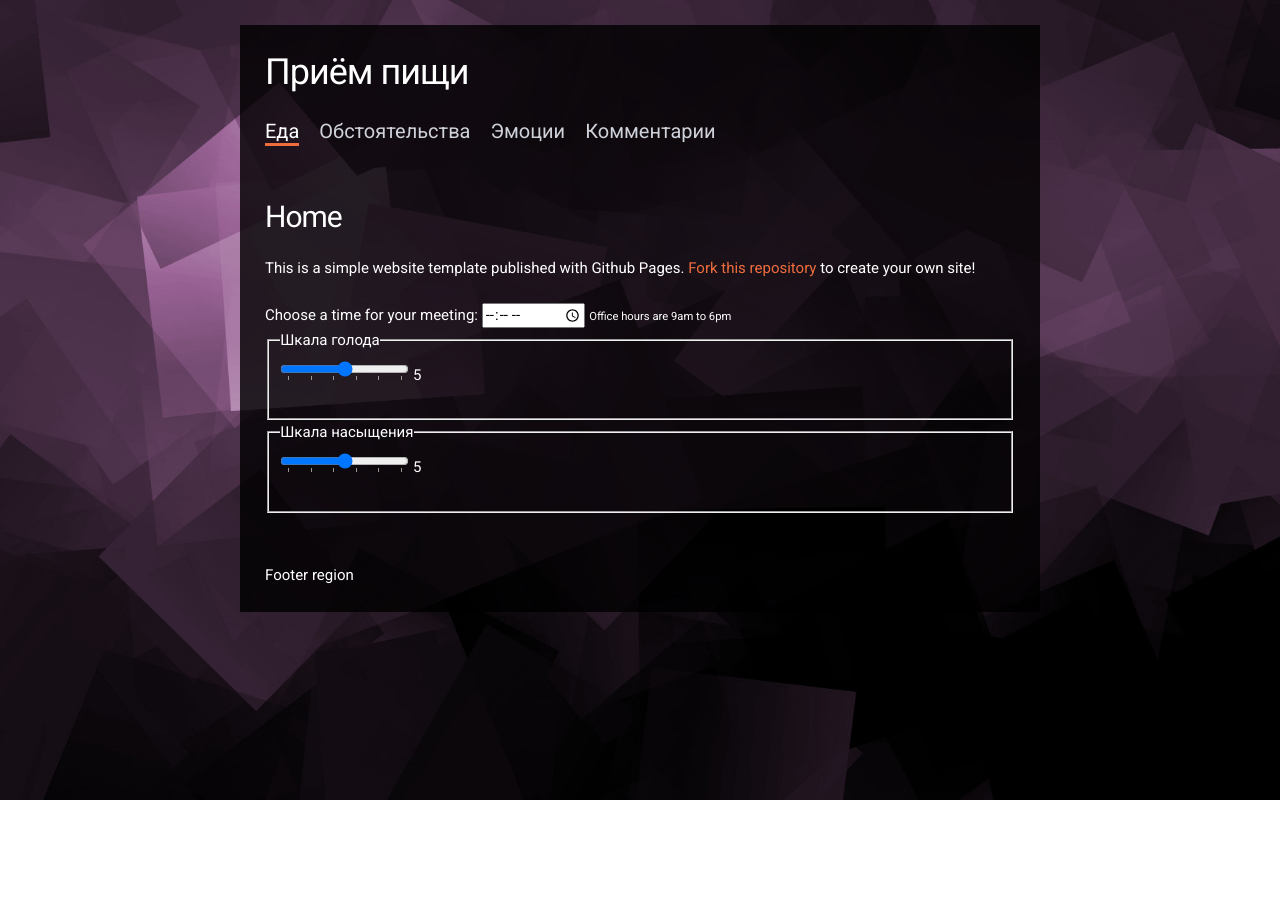
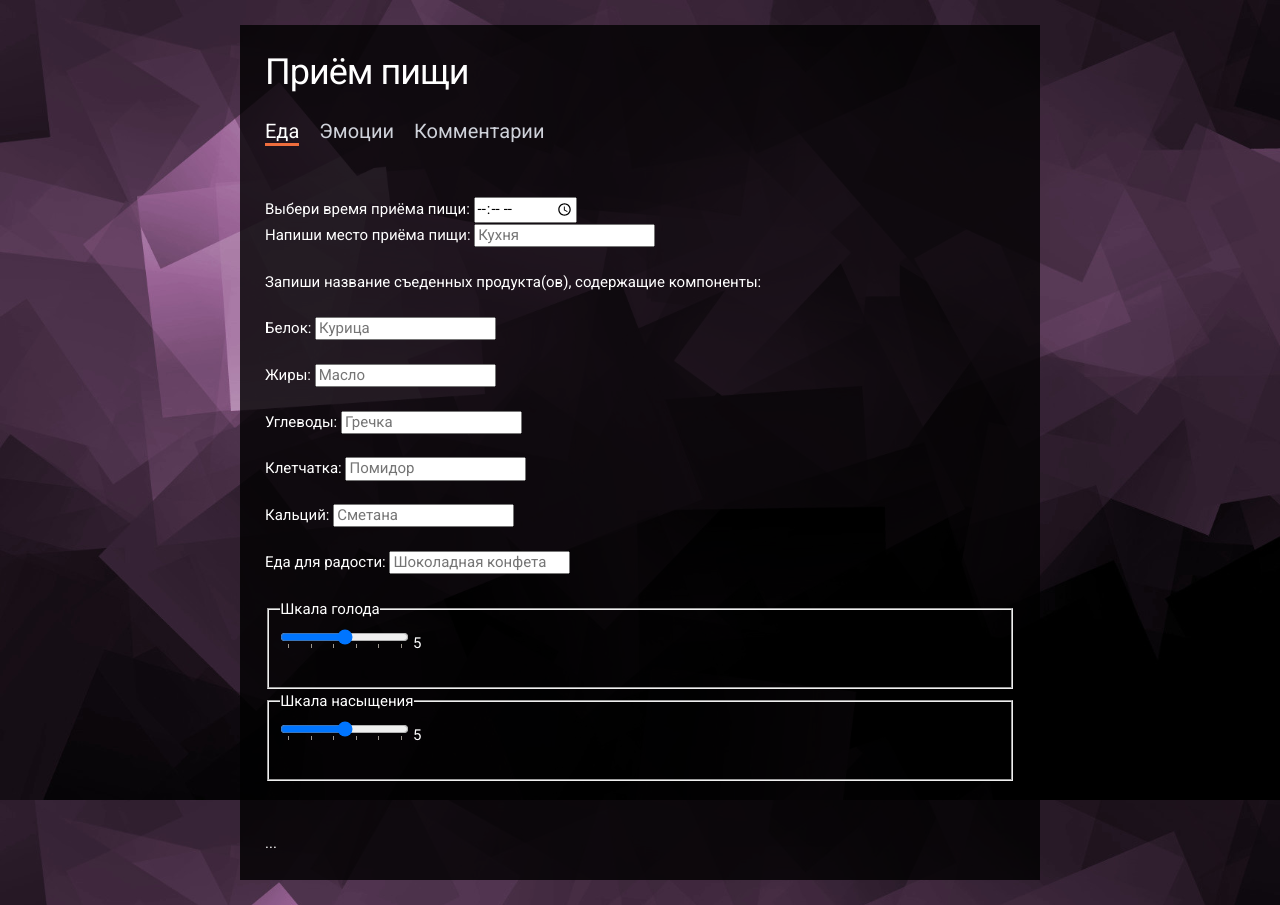
Before and after one commit to rainbowbrained/ED_bot, a plain HTML site: page index.html in a window 1280 px wide. Before the commit the page ends 800 px from the top, so only its background shows below. Drawn offline with nearby package versions, Linux system fonts and the light colour scheme.

Commit message:
Update index.html

```diff
--- a/index.html
+++ b/index.html
@@ -33,7 +33,6 @@
       <!-- Menu link fragment #id should match a div id. Example: <a href="#home"> links to <div id="home"></div>  -->
       <ul class="main-menu">
         <li><a href="#food">Еда</a></li>
-        <li><a href="#conditions">Обстоятельства</a></li>
         <li><a href="#emotions">Эмоции</a></li>
         <li><a href="#comment">Комментарии</a></li>
       </ul>
@@ -44,16 +43,34 @@
         <div id="content">
 
           <div id="food" class="content-region hide">
-            <h2>Home</h2>
-            <p>
-              This is a simple website template published with Github Pages. <a href="https://github.com/cpl-makerlab/simple-website-template">Fork this repository</a> to create your own site!
-            </p>
 
-            <label for="appt">Choose a time for your meeting:</label>
-
+            <label for="appt">Выбери время приёма пищи: </label>
               <input type="time" id="appt" name="appt"
                     min="00:00" max="23:59" required>
-              <small>Office hours are 9am to 6pm</small>
+              <p> Напиши место приёма пищи:
+                <input placeholder="Кухня" type="text" id="name" name="name" size="20">
+              </p>
+              <p>
+              Запиши название съеденных продукта(ов), содержащие компоненты:
+            </p>
+            <p> Белок:
+              <input placeholder="Курица" type="text" id="name" name="name" size="20">
+            </p>
+            <p> Жиры:
+              <input placeholder="Масло" type="text" id="name" name="name" size="20">
+            </p>
+            <p> Углеводы:
+              <input placeholder="Гречка" type="text" id="name" name="name" size="20">
+            </p>
+            <p> Клетчатка:
+              <input placeholder="Помидор" type="text" id="name" name="name" size="20">
+            </p>
+            <p> Кальций:
+              <input placeholder="Сметана" type="text" id="name" name="name" size="20">
+            </p>
+            <p> Еда для радости:
+                <input placeholder="Шоколадная конфета" type="text" id="name" name="name" size="20">
+            </p>
 
             <fieldset> <legend>Шкала голода</legend>
               <p><input type="range" min="0" max="10" onchange="document.getElementById('rangeValue').innerHTML = this.value;" list="rangeList"> <span id="rangeValue">5</span></p>
@@ -106,7 +123,7 @@
     </div>
 
     <footer>
-      Footer region
+      ...
     </footer>
 
     <!-- Load additional JS scripts here -->
```
